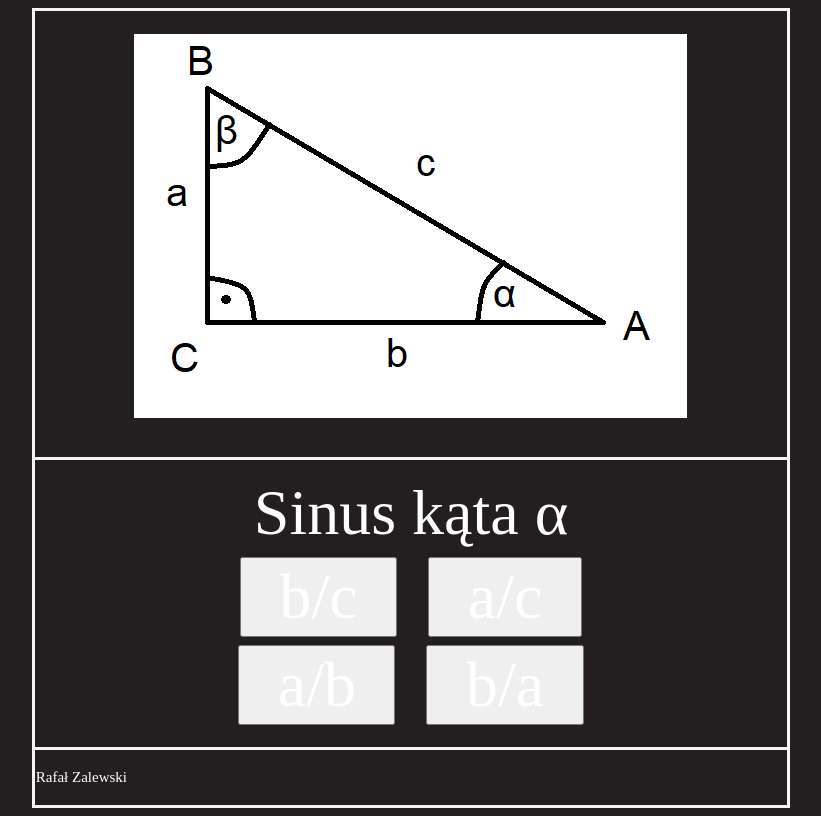
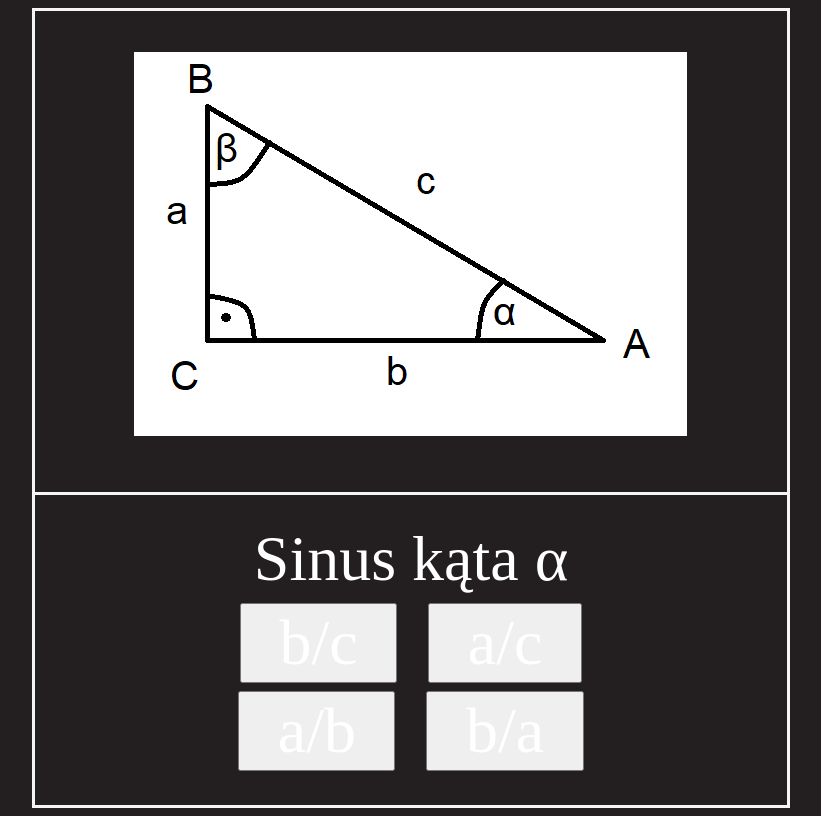
Before and after one commit to average-getElementById-enjoyer/sinusy-cosinusy-tangensy-cotangensy-gra, a plain HTML site: page index.html in a window 1280 px wide. Shown: the whole page, without its empty margins (229-1050 px from the left). Drawn offline with Linux system fonts and the light colour scheme.

Commit message:
Update index.html

```diff
--- a/index.html
+++ b/index.html
@@ -60,9 +60,6 @@
                 </div>
             </td>
         </tr>
-        <tr>
-            <td><p style="font-size: 15px;">Rafał Zalewski</p></td>
-        </tr>
     </table>
     <script src="script.js"></script>
 </body>
```
